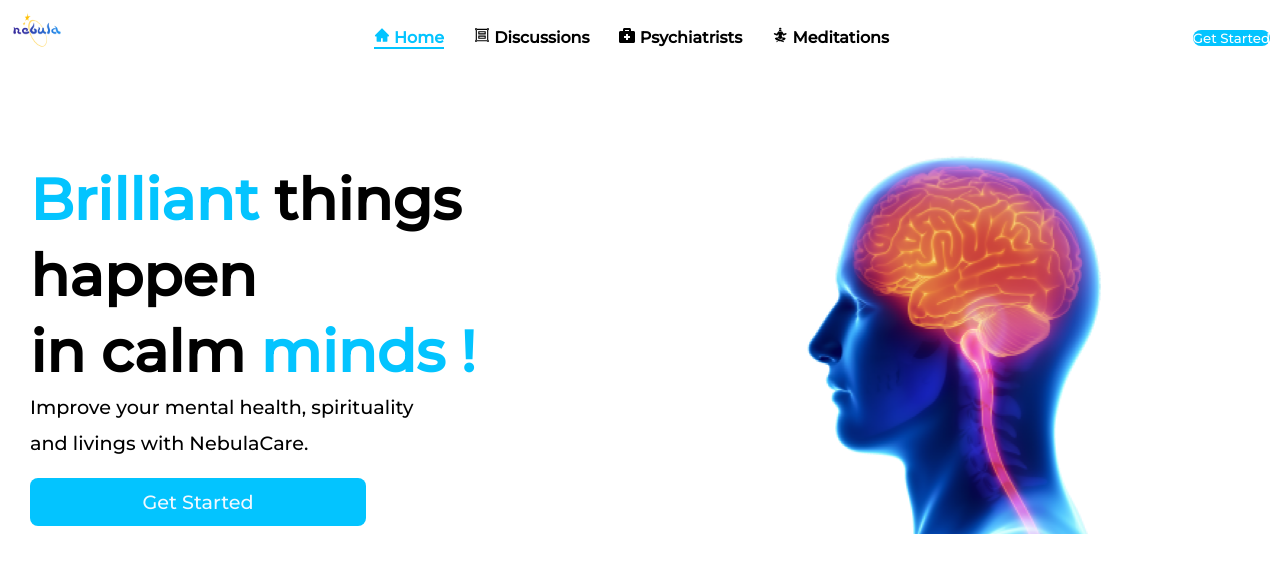
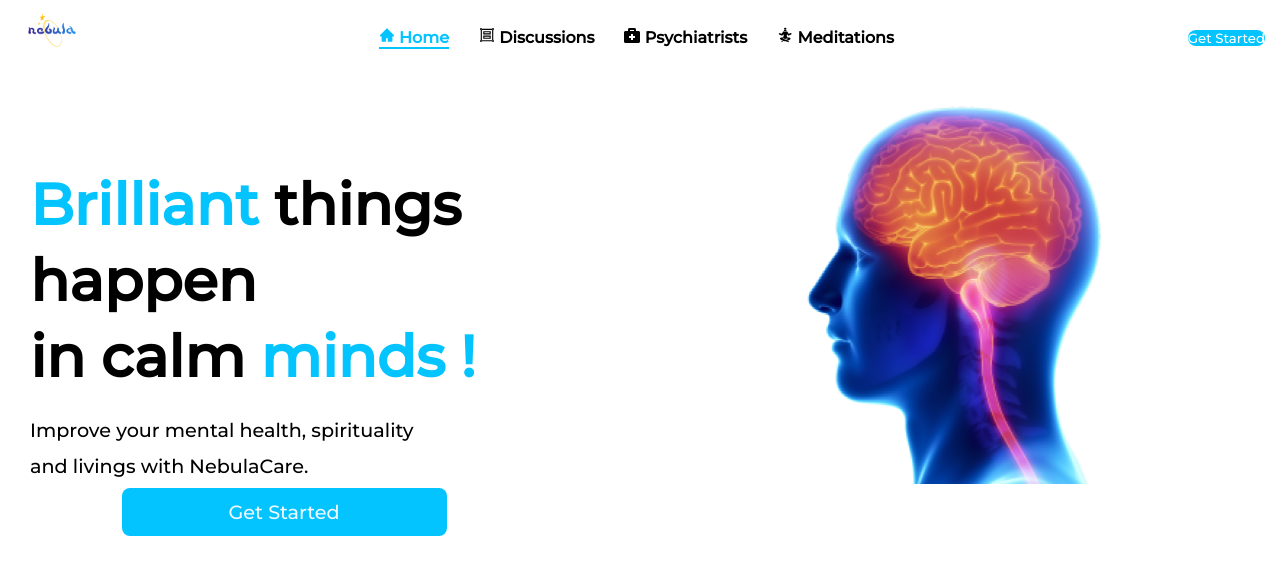
Before and after one commit to samirkhanalofficial/NebuLearn-Psychiatrists-Booking-Website, a Next.js app: page / in a window 1280 px wide. Shown: the top 574 px of the page. Built offline with nearby package versions, Linux system fonts and the light colour scheme.

Commit message:
Meditations done

```diff
--- a/components/HeroSection.tsx
+++ b/components/HeroSection.tsx
@@ -23,9 +23,6 @@ export default function HeroSection(props: {
             <span className={style.blueWord}> {props.lastWord}</span>
           </h1>
           <p className={style.subTitle}>{props.subTitle}</p>
-          <div>
-            <button className={style.button}>Get Started</button>
-          </div>
         </div>
         <div className={style.imageContent}>
           <Image
--- a/pages/index.tsx
+++ b/pages/index.tsx
@@ -2,6 +2,7 @@ import Head from "next/head";
 import Nav from "../components/Nav";
 import { useRouter } from "next/router";
 import HeroSection from "@/components/HeroSection";
+import style from "../styles/index.module.css";
 
 // RedHat, smartcontract in solidity
 export default function Home() {
@@ -30,6 +31,9 @@ export default function Home() {
           </>
           src="/brain.png"
         />
+        <div>
+          <button className={style.button}>Get Started</button>
+        </div>
       </div>
     </>
   );
--- a/styles/HeroSection.module.css
+++ b/styles/HeroSection.module.css
@@ -2,21 +2,22 @@
   display: flex;
   align-items: center;
   justify-content: space-around;
-  padding: 3% 30px;
+  padding: 0 30px;
 }
 .TextContent {
-  margin-top: 50px;
+  margin-top: 90px;
   font-size: 1.8rem;
   line-height: 75.82px;
-  margin-bottom: 23px;
 }
 
 .subTitle {
+  margin-top: 18px;
   font-size: 1.2rem;
   line-height: 35.82px;
 }
 
 .photo {
+  margin-top: 10px;
   height: 400px;
   width: 580px;
 }
@@ -24,20 +25,3 @@
 .blueWord {
   color: #03c4ff;
 }
-.button {
-  width: 336px;
-  background-color: #03c4ff;
-  padding: 12px 8px;
-  font-size: 1.2rem;
-  border: none;
-  outline: none;
-  border-radius: 8px;
-  color: #f0f8ff;
-  cursor: pointer;
-  transition: background-color 0.3s ease-in;
-  align-content: center;
-  display: inline-block;
-}
-.button:hover {
-  background-color: rgb(13, 22, 136);
-}
--- a/styles/Nav.module.css
+++ b/styles/Nav.module.css
@@ -2,7 +2,7 @@
   display: flex;
   justify-content: space-between;
   align-items: center;
-  padding-right: 10px;
+  padding: 0 15px;
 }
 .navigation {
   display: flex;
--- /dev/null
+++ b/styles/card.module.css
@@ -0,0 +1,19 @@
+.mainForm {
+  height: 100%;
+  border-radius: 4px;
+  box-shadow: rgba(0, 0, 0, 0.35) 0px 5px 15px;
+  margin: 0 auto;
+  cursor: pointer;
+  padding-bottom: 10px;
+  flex-direction: column;
+  justify-content: space-around;
+}
+.mainForm:hover {
+  transform: translateY(-15px);
+  transition: 0.3s ease-in;
+}
+
+.title {
+  margin: 10px auto;
+  padding: 0 10px;
+}
--- /dev/null
+++ b/styles/index.module.css
@@ -0,0 +1,18 @@
+.button {
+  width: 325px;
+  background-color: #03c4ff;
+  padding: 12px 8px;
+  font-size: 1.2rem;
+  border: none;
+  outline: none;
+  border-radius: 8px;
+  color: #f0f8ff;
+  cursor: pointer;
+  transition: background-color 0.3s ease-in;
+  align-content: center;
+  display: inline-block;
+  margin: 0 9.5%;
+}
+.button:hover {
+  background-color: rgb(13, 22, 136);
+}
```
Also changed, not shown: components/Card.tsx (added, +23 -0 lines), pages/Psychiatrists.tsx (deleted, +0 -37 lines), pages/meditations.tsx (added, +53 -0 lines), styles/Meditations.module.css (added, +15 -0 lines), public/med.jpg (added).
